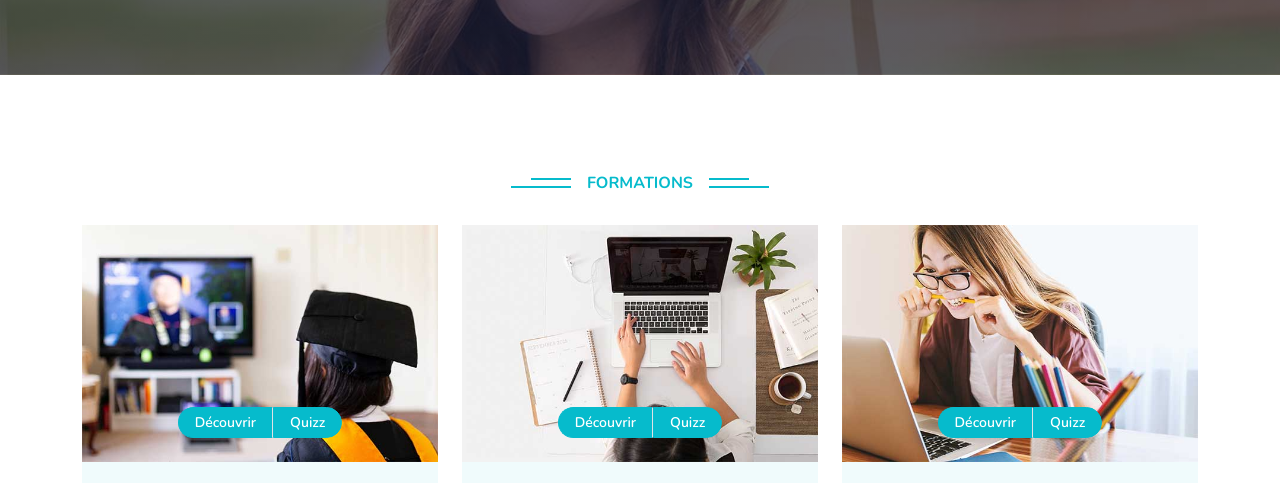
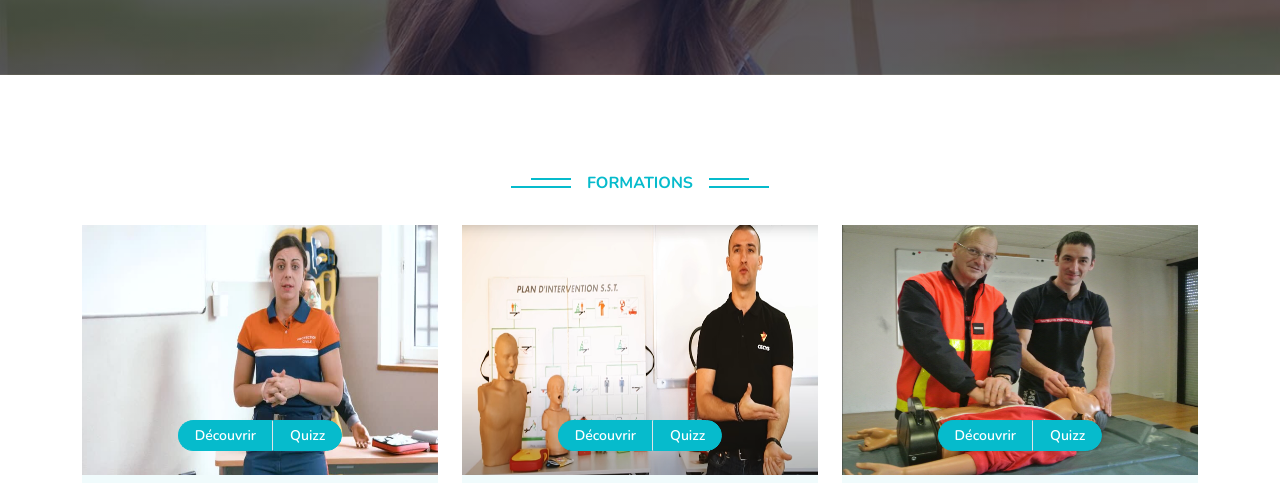
Before and after one commit to Luxius44/vitalskill, a plain HTML site: page formation.html in a window 1280 px wide. Shown: the part 277-760 px from the top of the page. Drawn offline with nearby package versions, Linux system fonts and the light colour scheme.

Commit message:
adds some pictures

```diff
--- a/formation.html
+++ b/formation.html
@@ -86,7 +86,7 @@
                     <div class="col-lg-4 col-md-6 wow fadeInUp" data-wow-delay="0.1s">
                         <div class="course-item bg-light">
                             <div class="position-relative overflow-hidden">
-                                <img class="img-fluid" src="img/course-1.jpg" alt="">
+                                <img class="img-fluid" src="img/burn-course.png" alt="" style=" height: 250px;">
                                 <div class="w-100 d-flex justify-content-center position-absolute bottom-0 start-0 mb-4">
                                     <a href="formation_burn.html" class="flex-shrink-0 btn btn-sm btn-primary px-3 border-end" style="border-radius: 30px 0 0 30px;">Découvrir</a>
                                     <a href="quizz_burn.html" class="flex-shrink-0 btn btn-sm btn-primary px-3" style="border-radius: 0 30px 30px 0;">Quizz</a>
@@ -113,7 +113,7 @@
                 <div class="col-lg-4 col-md-6 wow fadeInUp" data-wow-delay="0.3s">
                     <div class="course-item bg-light">
                         <div class="position-relative overflow-hidden">
-                            <img class="img-fluid" src="img/course-2.jpg" alt="">
+                            <img class="img-fluid" src="img/humoragie.png" alt="" style=" height: 250px;" >
                             <div class="w-100 d-flex justify-content-center position-absolute bottom-0 start-0 mb-4">
                                 <a href="#" class="flex-shrink-0 btn btn-sm btn-primary px-3 border-end" style="border-radius: 30px 0 0 30px;">Découvrir</a>
                                 <a href="#" class="flex-shrink-0 btn btn-sm btn-primary px-3" style="border-radius: 0 30px 30px 0;">Quizz</a>
@@ -137,7 +137,7 @@
                 <div class="col-lg-4 col-md-6 wow fadeInUp" data-wow-delay="0.5s">
                     <div class="course-item bg-light">
                         <div class="position-relative overflow-hidden">
-                            <img class="img-fluid" src="img/course-3.jpg" alt="">
+                            <img class="img-fluid" src="img/peremiergestes.png" alt="" style=" height: 250px; width: 120%;">
                             <div class="w-100 d-flex justify-content-center position-absolute bottom-0 start-0 mb-4">
                                 <a href="#" class="flex-shrink-0 btn btn-sm btn-primary px-3 border-end" style="border-radius: 30px 0 0 30px;">Découvrir</a>
                                 <a href="#" class="flex-shrink-0 btn btn-sm btn-primary px-3" style="border-radius: 0 30px 30px 0;">Quizz</a>
```
Also changed, not shown: home.html (+1 -1 lines), img/acceulimage.png (added), img/burn-course.png (added), img/humoragie.png (added), img/peremiergestes.png (added).
